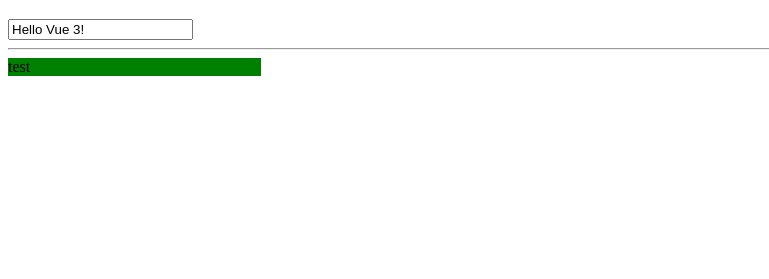
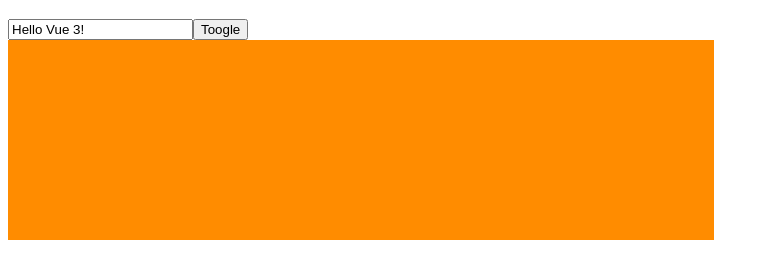
Before and after one commit to ZachyDev/Vue3, a plain HTML site: page index.html in a window 1280 px wide. Shown: the part 61-340 px from the top of the page, without its empty margins (0-769 px from the left). Drawn offline with nearby package versions, Linux system fonts and the light colour scheme.

Commit message:
Vue 3 Events

```diff
--- a/index.html
+++ b/index.html
@@ -8,6 +8,12 @@
 </head>
 <body>
     <style>
+        .box {
+            background-color: darkorange;
+            max-width: 40%;
+            max-height: 40%;
+            padding: 100px;
+        }
         [v-cloak] {
             display: none;
         }
@@ -16,12 +22,10 @@
     <div id="app" v-cloak>
         <h1>{{ greeting }}</h1>
         <!-- Vue 3 Directives -->
-        <input v-model="greeting"/>
-    </div>
-    <hr />
+        <input v-model="greeting" @keyup.enter="greet"/>
 
-    <div v-if="isVisible" class="box" style="background-color: green;width: 20%;height: 20%;">
-        test
+        <button @click="toogleBox">Toogle</button>
+        <div v-if="isVisible" class="box"></div>
     </div>
 
 
@@ -31,7 +35,15 @@
             data: function() {
                 return {
                     greeting: "Hello Vue 3!",
-                    isVisible: false,
+                    isVisible: true,
+                }
+            },
+            methods: {
+                toogleBox() {
+                    this.isVisible = !this.isVisible;
+                },
+                greet() {
+                    console.log(this.greeting);
                 }
             }
         })
```
